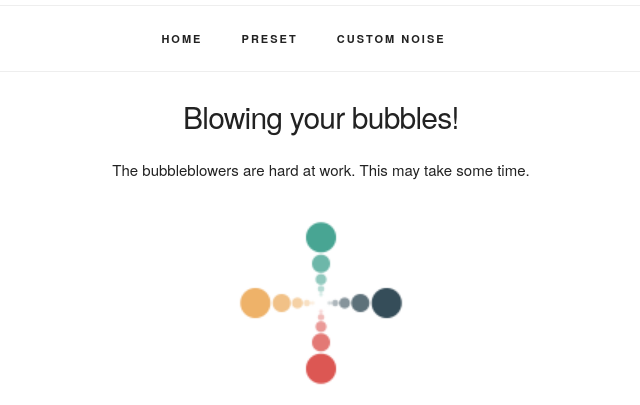
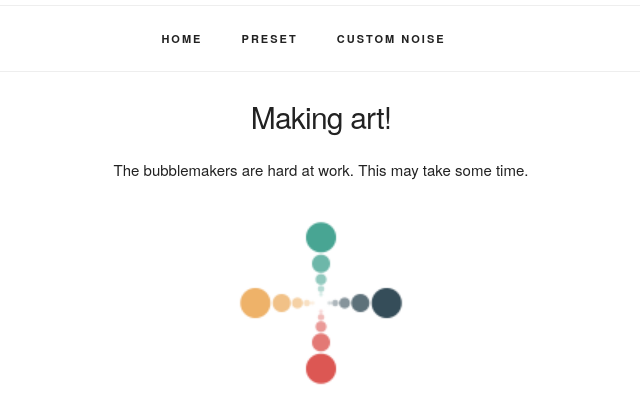
Before and after one commit to quantum-kittens/quantum-art-generator, a Flask app: page /target_endpoint in a window 1280 px wide. Shown: the part 1097-1502 px from the top of the page, without its empty margins (319-959 px from the left). Run offline with Flask 2, Linux system fonts and the light colour scheme; some libraries are stand-ins or nearby versions.

Commit message:
Update loading.html

```diff
--- a/templates/loading.html
+++ b/templates/loading.html
@@ -10,9 +10,9 @@
 </p>
 <div class="container">
   <div class="row">
-    <h4 class="centering">Blowing your bubbles!</h4>
+    <h4 class="centering">Making art!</h4>
     <h6 class="centering">
-      <p>The bubbleblowers are hard at work. This may take some time. </p>
+      <p>The bubblemakers are hard at work. This may take some time. </p>
 
     </h6>
   </div>
```
